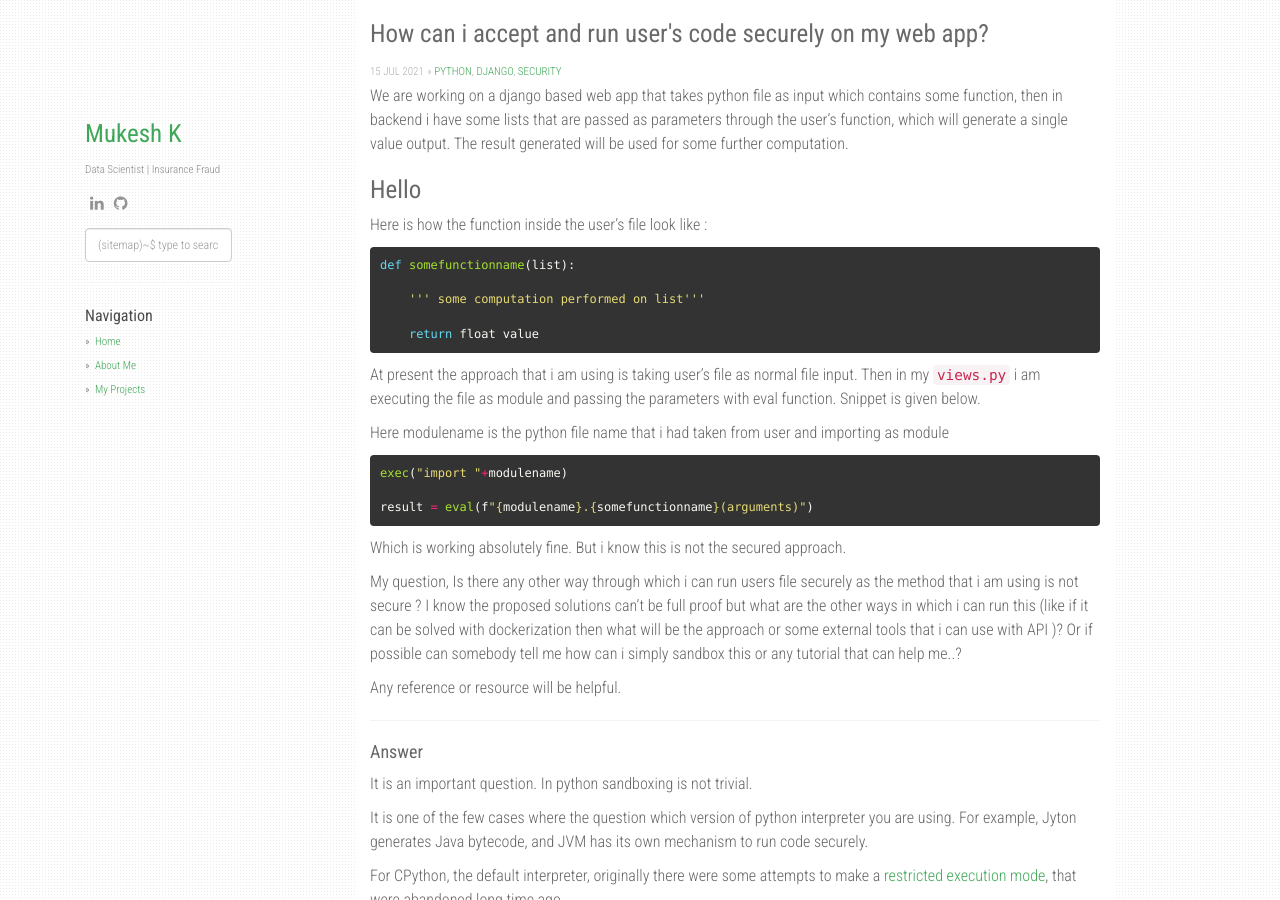
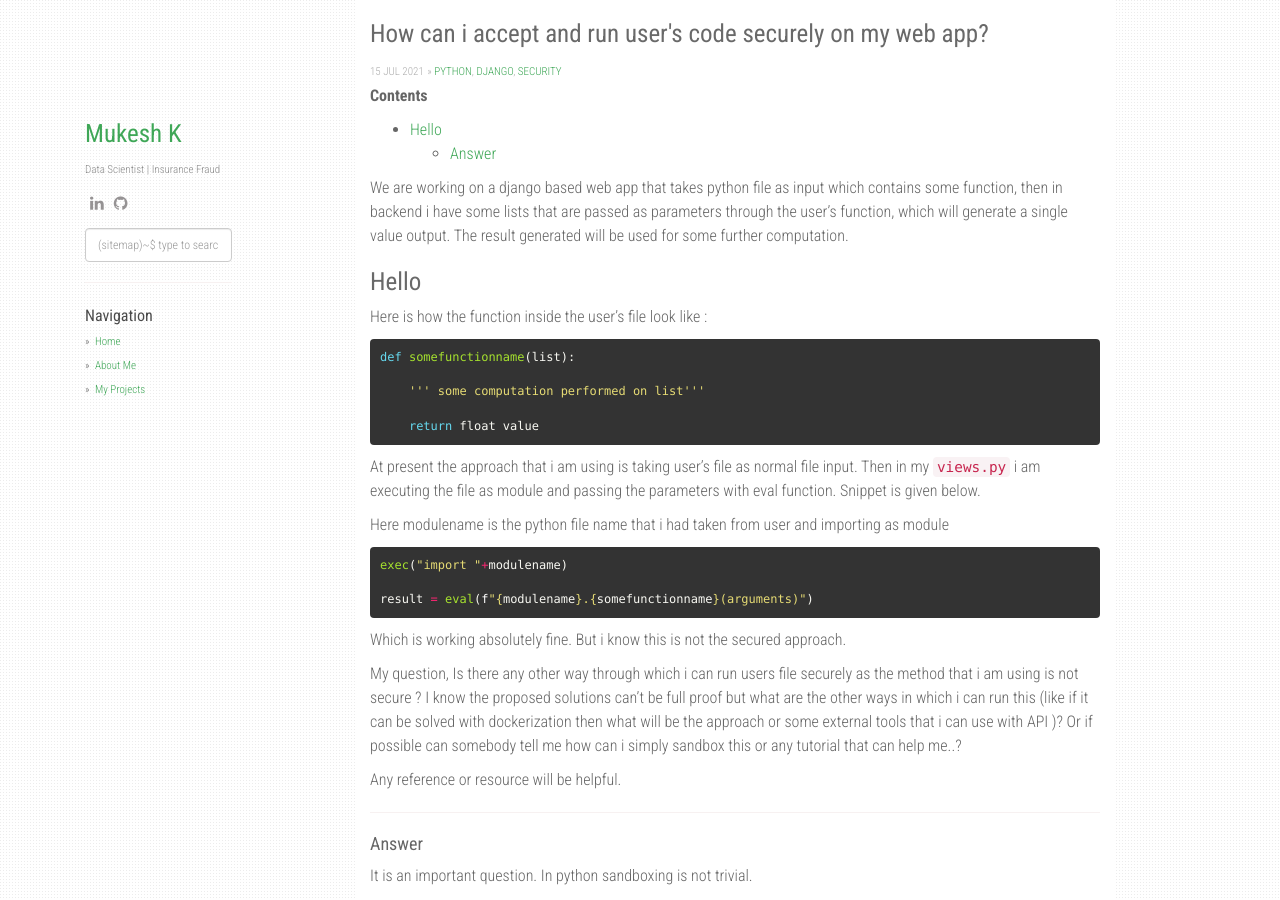
Before and after one commit to muksmuks/muksmuks.github.io, a Jekyll site: the page built from _posts/datascience/2020-08-01-how-can-i-accept-and-run-users-code-securely.md, in a window 1280 px wide and 900 px high. Built offline with Jekyll 4.4.1, drawn with Linux system fonts in a browser that asks for light colours; nearby versions of some CDN libraries; comment, search, counter and statistics services are not loaded.

Commit message:
Update 2020-08-01-how-can-i-accept-and-run-users-code-securely.md

```diff
--- a/_posts/datascience/2020-08-01-how-can-i-accept-and-run-users-code-securely.md
+++ b/_posts/datascience/2020-08-01-how-can-i-accept-and-run-users-code-securely.md
@@ -4,6 +4,10 @@ title:  "How can i accept and run user's code securely on my web app?"
 date:   2021-07-15 20:02:00 +0700
 categories: [python, django, security]
 ---
+
+**Contents**
+* TOC
+{:toc}
 
 We are working on a django based web app that takes python file as input which contains some function,
 then in backend i have some lists that are passed as parameters through the user's function,
```
